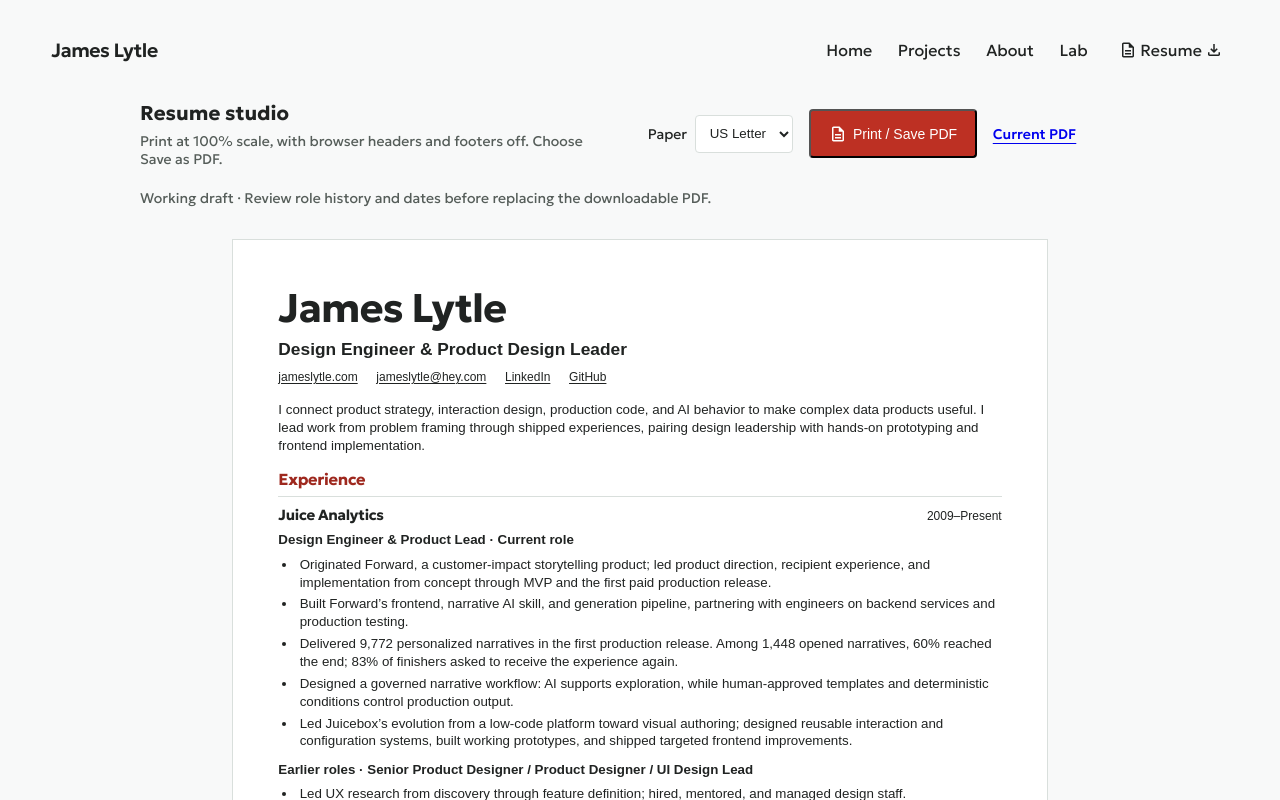
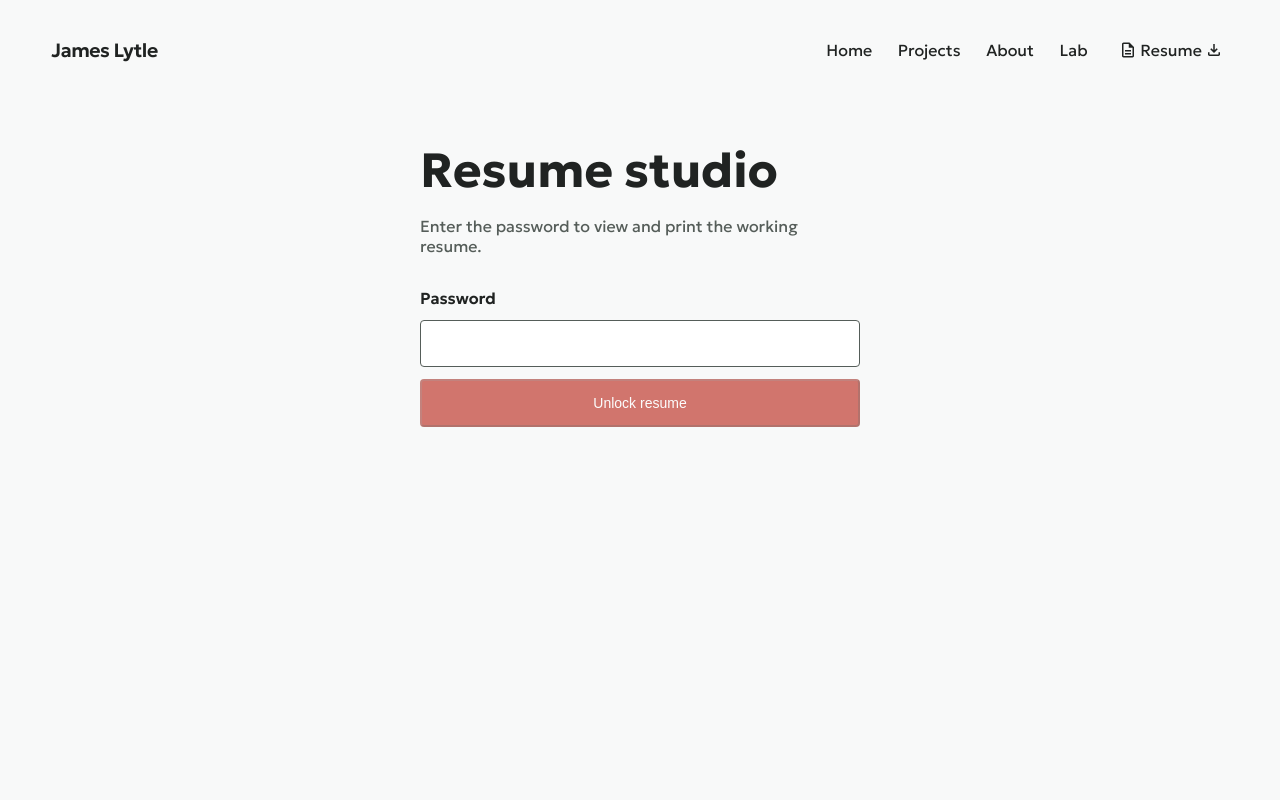
Before and after one commit to 03stories/jameslytle.com, a React (Vite) app: page /resume in a window 1280 px wide. Shown: the top 800 px of the page. Built offline with nearby package versions, Linux system fonts and the light colour scheme.

Commit message:
Correct resume dates and add local static password gate

```diff
--- a/src/components/SelectedWork.jsx
+++ b/src/components/SelectedWork.jsx
@@ -99,7 +99,7 @@ export default function SelectedWork({ surface = 'home' }) {
 
         {included('finestra-art-app') && (<section className="portfolio-history" aria-labelledby="history-heading">
           <div className="portfolio-history-copy">
-            <p className="portfolio-history-label"><MaterialIcon name="inventory_2" /> From the archive · 2011–2017</p>
+            <p className="portfolio-history-label"><MaterialIcon name="inventory_2" /> From the archive · 2012–2015</p>
             <h2 id="history-heading">Finestra Art App</h2>
             <p>
               My brother and I built a marketplace for local artists and buyers. I led product design and the marketing
@@ -112,7 +112,7 @@ export default function SelectedWork({ surface = 'home' }) {
           <figure className="portfolio-history-images">
             <img src={projects.finestraApp} alt="An early Finestra screen for discovering local artwork" />
             <img src={projects.finestraArtist} alt="An early Finestra screen for artists to add artwork" />
-            <FigureLabel>Product work, 2011–2017</FigureLabel>
+            <FigureLabel>Product work, 2012–2015</FigureLabel>
           </figure>
         </section>)}
       </div>
--- a/src/pages/ProjectDetailPage.jsx
+++ b/src/pages/ProjectDetailPage.jsx
@@ -27,7 +27,7 @@ export default function ProjectDetailPage() {
     <article className="portfolio-page case-study">
       <header className="case-study-opening">
         <Link className="portfolio-text-link" to="/projects"><MaterialIcon name="chevron_right" /> All projects</Link>
-        {slug === 'finestra-art-app' && <p className="case-study-archive"><MaterialIcon name="inventory_2" /> From the archive · 2011–2017</p>}
+        {slug === 'finestra-art-app' && <p className="case-study-archive"><MaterialIcon name="inventory_2" /> From the archive · 2012–2015</p>}
         <h2>{project.title}</h2>
         {project.headline && <p className="case-study-headline">{project.headline}</p>}
       <div className="project-meta">
--- a/src/pages/ProjectsPage.jsx
+++ b/src/pages/ProjectsPage.jsx
@@ -27,7 +27,7 @@ export default function ProjectsPage() {
               <Link className={`project-index-row${historical ? ' project-index-archive' : ''}`} to={`/projects/${project.slug}`} aria-label={`View ${presentation.title || project.title}`}>
               <img loading="lazy" src={presentation.image || project.cover} alt={`${presentation.title || project.title} project preview`} />
               <div className="project-index-copy">
-                {historical && <p className="project-index-meta project-index-archive-label"><MaterialIcon name="inventory_2" /> From the archive · 2011–2017</p>}
+                {historical && <p className="project-index-meta project-index-archive-label"><MaterialIcon name="inventory_2" /> From the archive · 2012–2015</p>}
                 <h3>{presentation.title || project.title}<MaterialIcon name="chevron_right" /></h3>
                 {presentation.role && <p className="project-index-meta">Role: {presentation.role}</p>}
                 <p>{project.headline}</p>
--- a/src/pages/ResumePage.css
+++ b/src/pages/ResumePage.css
@@ -41,3 +41,14 @@
   .resume-job-heading { flex-wrap: nowrap; }
   .app-shell::before, .case-study::before { display: none !important; }
 }
+.resume-gate { max-width: 440px; margin: 2rem auto 6rem; }
+.resume-gate h2 { font-size: clamp(2rem, 5vw, 3rem); margin-bottom: 1rem; }
+.resume-gate > p { color: var(--portfolio-muted); }
+.resume-gate form { display: flex; flex-direction: column; align-items: stretch; gap: .75rem; margin-top: 2rem; }
+.resume-gate label { font-weight: 600; }
+.resume-gate input { width: 100%; box-sizing: border-box; padding: .8rem; background: white; color: #202322; border: 1px solid #555d59; border-radius: 4px; font: inherit; }
+.resume-gate input:focus-visible { outline: 2px solid var(--portfolio-accent); outline-offset: 3px; }
+.resume-gate button { justify-content: center; }
+.resume-gate button:disabled { opacity: .65; cursor: default; }
+.resume-gate [role="status"] { min-height: 1.5em; margin: 0; }
+.resume-lock { border: 0; background: transparent; cursor: pointer; font: inherit; }
--- a/src/pages/ResumePage.jsx
+++ b/src/pages/ResumePage.jsx
@@ -4,6 +4,41 @@ import './ResumePage.css';
 
 export default function ResumePage() {
   const [paper, setPaper] = useState('letter');
+  const [unlocked, setUnlocked] = useState(false);
+  const [password, setPassword] = useState('');
+  const [error, setError] = useState('');
+  const [checking, setChecking] = useState(false);
+  async function unlock(event) {
+    event.preventDefault();
+    setChecking(true);
+    setError('');
+    try {
+      const bytes = await crypto.subtle.digest('SHA-256', new TextEncoder().encode(password));
+      const hash = Array.from(new Uint8Array(bytes), byte => byte.toString(16).padStart(2, '0')).join('');
+      if (__RESUME_PASSWORD_HASH__ && hash === __RESUME_PASSWORD_HASH__) {
+        setUnlocked(true);
+        setPassword('');
+      } else {
+        setError('That password didn’t match. Try again.');
+      }
+    } catch {
+      setError('Unable to unlock the resume. Please try again on HTTPS or localhost.');
+    } finally {
+      setChecking(false);
+    }
+  }
+  if (!unlocked) return (
+    <section className="resume-gate" aria-labelledby="resume-gate-heading">
+      <h2 id="resume-gate-heading">Resume studio</h2>
+      <p>Enter the password to view and print the working resume.</p>
+      <form onSubmit={unlock}>
+        <label htmlFor="resume-password">Password</label>
+        <input id="resume-password" type="password" autoComplete="current-password" value={password} onChange={event => setPassword(event.target.value)} required aria-describedby={error ? 'resume-password-error' : undefined} aria-invalid={Boolean(error)} />
+        <button className="home-primary-action" disabled={checking || !password}>{checking ? 'Checking…' : 'Unlock resume'}</button>
+        <p id="resume-password-error" role="status">{error}</p>
+      </form>
+    </section>
+  );
   return (
     <section className={`resume-workspace resume-paper-${paper}`} aria-label="Resume">
       <div className="resume-toolbar">
@@ -12,6 +47,7 @@ export default function ResumePage() {
           <label>Paper<select value={paper} onChange={event => setPaper(event.target.value)}><option value="letter">US Letter</option><option value="a4">A4</option></select></label>
           <button className="home-primary-action" onClick={() => window.print()}><MaterialIcon name="description" />Print / Save PDF</button>
           <a className="portfolio-text-link" href={`${import.meta.env.BASE_URL}resume.pdf`}>Current PDF</a>
+          <button className="portfolio-text-link resume-lock" onClick={() => { setUnlocked(false); setError(''); }}>Lock</button>
         </div>
         <p className="resume-review-note">Working draft · Review role history and dates before replacing the downloadable PDF.</p>
       </div>
@@ -25,7 +61,7 @@ export default function ResumePage() {
         <section className="resume-section" aria-labelledby="resume-experience">
           <h3 id="resume-experience">Experience</h3>
           <div className="resume-job">
-            <div className="resume-job-heading"><h4>Juice Analytics</h4><span>2009–Present</span></div>
+            <div className="resume-job-heading"><h4>Juice Analytics</h4><span>2011–Present</span></div>
             <p className="resume-role">Design Engineer &amp; Product Lead · Current role</p>
             <ul>
               <li>Originated Forward, a customer-impact storytelling product; led product direction, recipient experience, and implementation from concept through MVP and the first paid production release.</li>
@@ -42,7 +78,7 @@ export default function ResumePage() {
             </ul>
           </div>
           <div className="resume-job">
-            <div className="resume-job-heading"><h4>Finestra Art App</h4><span>2011–2017</span></div>
+            <div className="resume-job-heading"><h4>Finestra Art App</h4><span>2012–2015</span></div>
             <p className="resume-role">Co-founder &amp; Product Designer</p>
             <p>Co-founded a local art marketplace. Led UX and UI design, built the marketing website, and implemented web frontend work for the Preview experience, partnering with my co-founder on native iOS engineering.</p>
           </div>
--- a/vite.config.js
+++ b/vite.config.js
@@ -1,5 +1,7 @@
 import { defineConfig } from 'vite';
 import react from '@vitejs/plugin-react';
+import { readFileSync, existsSync } from 'node:fs';
+import { createHash } from 'node:crypto';
 
 function normalizeBasePath(value) {
   if (!value) return '/';
@@ -9,7 +11,12 @@ function normalizeBasePath(value) {
   return base;
 }
 
-export default defineConfig(() => ({
+export default defineConfig(() => {
+  const passwordFile = new URL('./.resume-password.local', import.meta.url);
+  const password = process.env.RESUME_PASSWORD || (existsSync(passwordFile) ? readFileSync(passwordFile, 'utf8').trim() : '');
+  return ({
+  define: { __RESUME_PASSWORD_HASH__: JSON.stringify(password ? createHash('sha256').update(password).digest('hex') : '') },
   base: normalizeBasePath(process.env.VITE_BASE_PATH || '/'),
   plugins: [react()]
-}));
+  });
+});
```
Also changed, not shown: content/projects/finestra-art-app/index.md (+3 -3 lines), portfolio/PROJECT_INVENTORY.md (+2 -2 lines), portfolio/RESUME.md (+10 -2 lines), portfolio/projects/finestra-art-app.md (+1 -1 lines), 1 other file (tests, documents, lock files or other folders).
